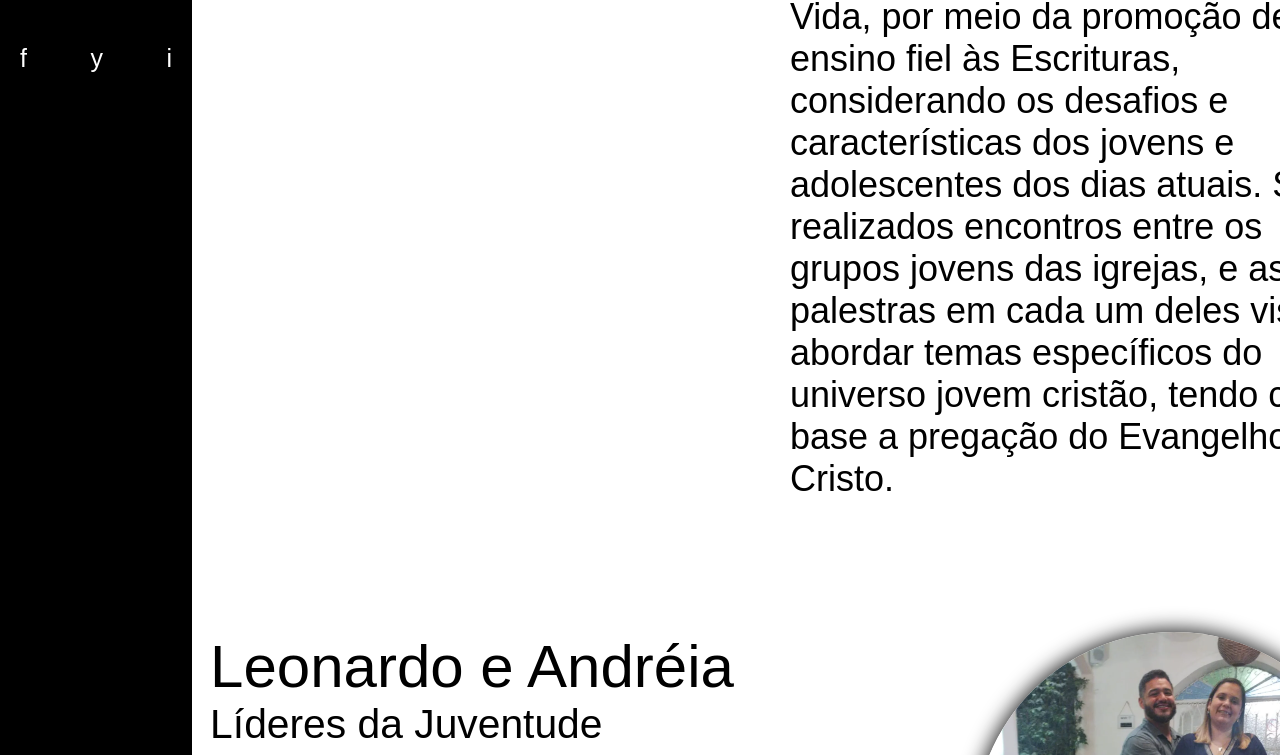
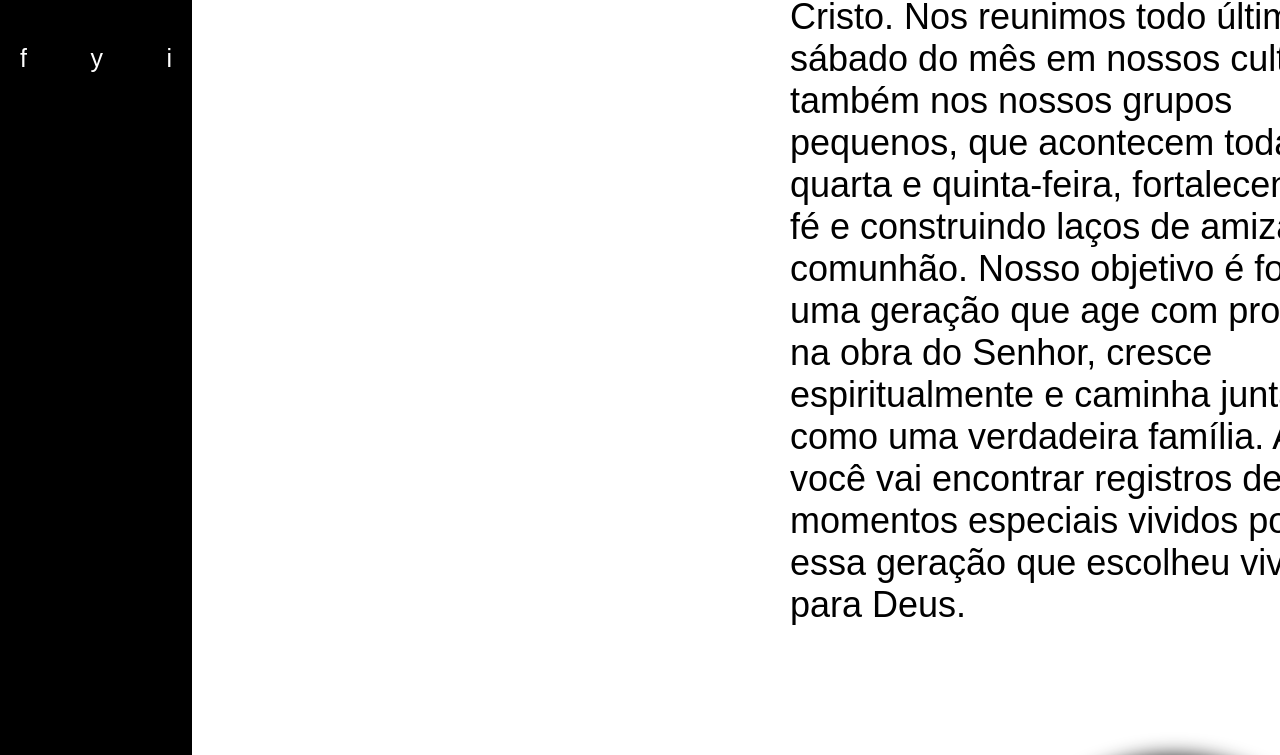
Before and after one commit to GA-Vila-Emil/galeria-GA, a plain HTML site: page infomacoes.html in a window 1280 px wide. Shown: the part 678-1433 px from the top of the page. Drawn offline with Linux system fonts and the light colour scheme; a web font is replaced by a local one.

Commit message:
Update infomacoes.html

```diff
--- a/infomacoes.html
+++ b/infomacoes.html
@@ -58,7 +58,11 @@
              <div class="title-lideres">
                  <div class="ga-descript">
                     <img class="img-fundo" src="css/imagens/GA_fundo.jpeg" alt=""/>
-                 <p>O Geração Ação é uma iniciativa voltada para servir aos líderes de juventude das igrejas que pertencem à Aliança das Igrejas Cristãs Nova Vida, por meio da promoção de um ensino fiel às Escrituras, considerando os desafios e características dos jovens e adolescentes dos dias atuais. São realizados encontros entre os grupos jovens das igrejas, e as palestras em cada um deles visa abordar temas específicos do universo jovem cristão, tendo como base a pregação do Evangelho de Cristo.</p>
+                 <p>Somos a juventude da Igreja Nova Vida de Vila Emil, formada por adolescentes e jovens que vivem com propósito, união e paixão por Cristo.
+                    Nos reunimos todo último sábado do mês em nossos cultos e também nos nossos grupos pequenos, que acontecem toda quarta e quinta-feira, fortalecendo a fé e construindo laços de amizade
+                    e comunhão.
+                    Nosso objetivo é formar uma geração que age com propósito na obra do Senhor, cresce espiritualmente e caminha junta como uma verdadeira família.
+                    Aqui, você vai encontrar registros de momentos especiais vividos por essa geração que escolheu viver para Deus.</p>
                  </div>
                   <div class="lideres">
                     <img class="img-lideres" src="css/imagens/lideresGA.webp" alt="">
```
